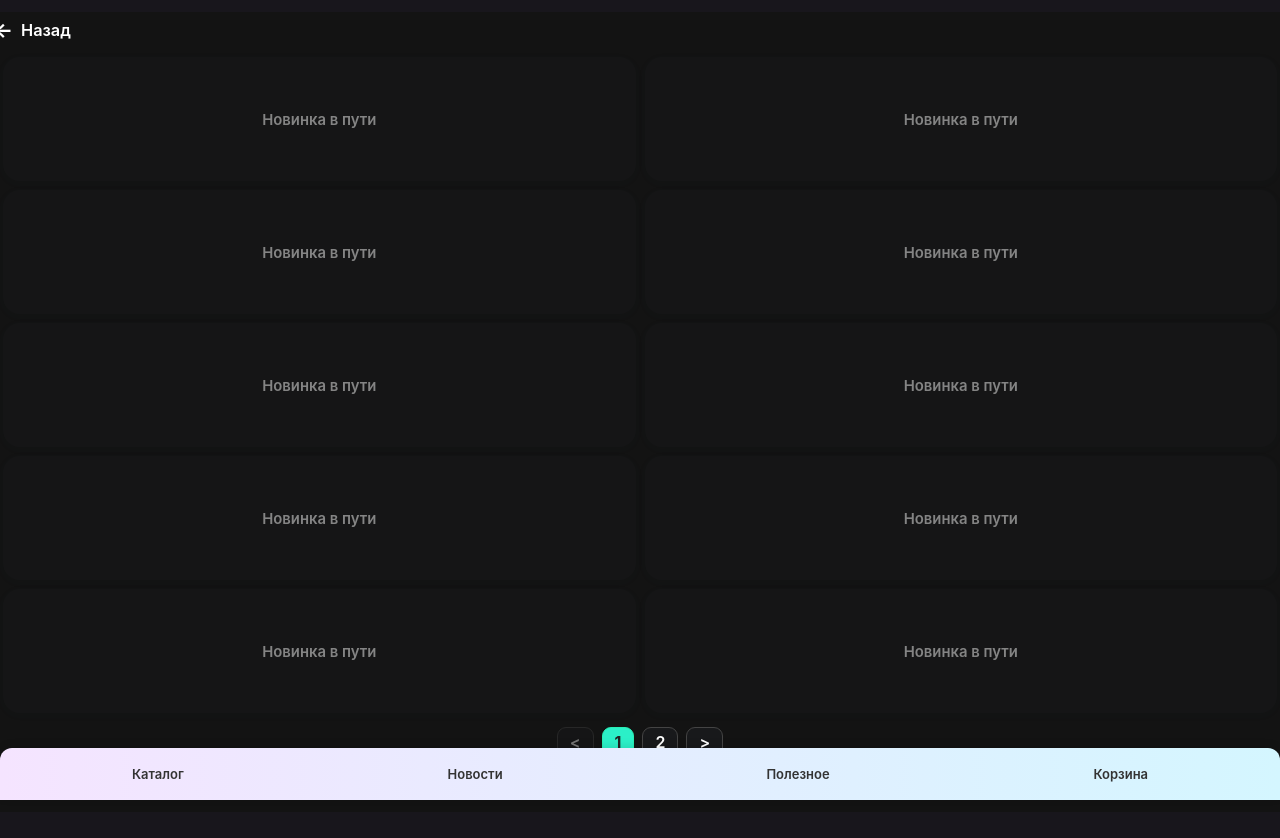
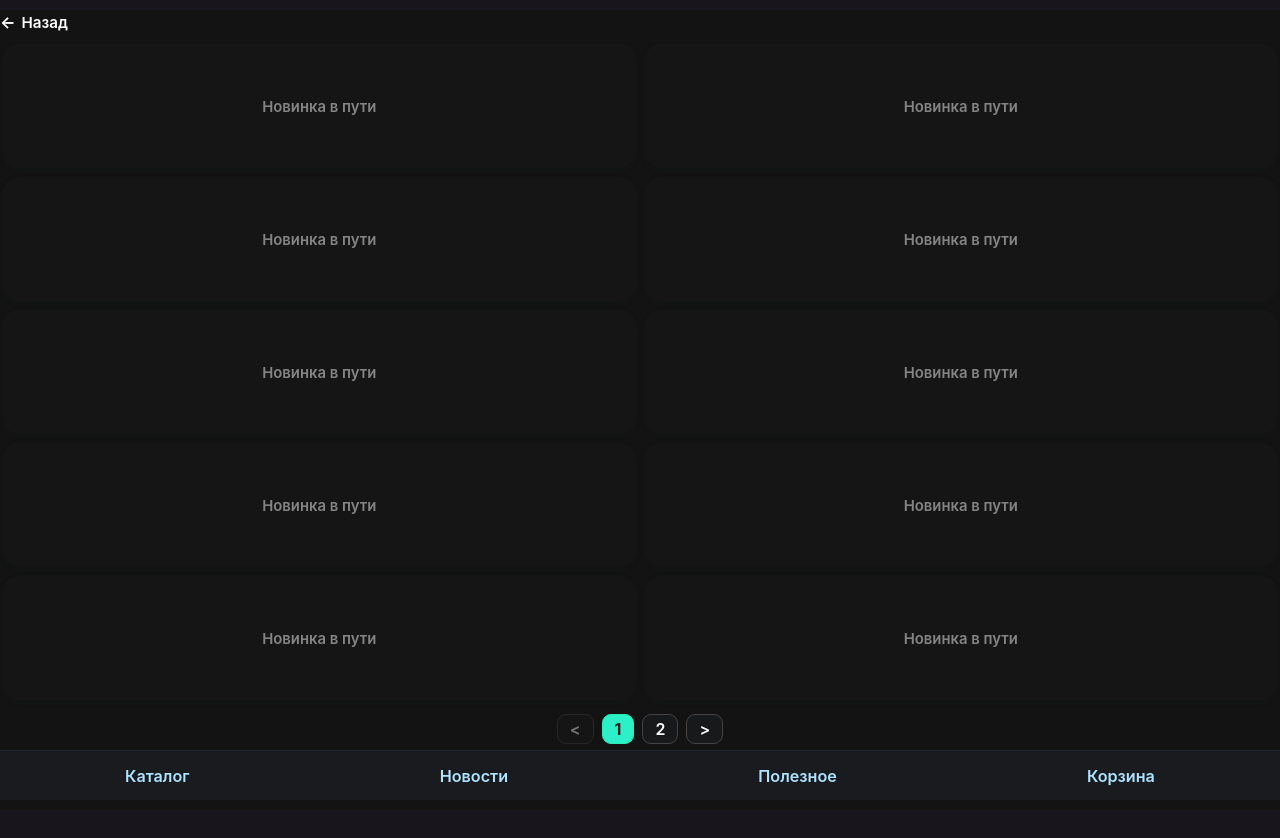
Before and after one commit to AlexSalavat/facade-stone-app, a React (Vite) app: page /category/aftercare in a window 1280 px wide. Shown: the top 838 px of the page. Built offline with nearby package versions, Linux system fonts and the light colour scheme.

Commit message:
Реализована сетка 2x5 карточек с placehold

```diff
--- a/src/components/BackButton.jsx
+++ b/src/components/BackButton.jsx
@@ -5,8 +5,14 @@ import "../styles/BackButton.css";
 const BackButton = ({ to = -1, label = "Назад", className = "" }) => {
   const navigate = useNavigate();
   return (
-    <button className={`back-btn ${className}`} onClick={() => navigate(to)}>
-      <span className="back-arrow">←</span> {label}
+    <button
+      className={`back-btn ${className}`}
+      onClick={() => navigate(to)}
+      tabIndex={0}
+      type="button"
+    >
+      <span className="back-arrow">←</span>
+      {label}
     </button>
   );
 };
--- a/src/components/shared/BottomNav.jsx
+++ b/src/components/shared/BottomNav.jsx
@@ -1,6 +1,6 @@
 import React from "react";
 import { useNavigate, useLocation } from "react-router-dom";
-import '../../styles/BottomNav.css';
+import "../../styles/BottomNav.css";
 
 const navItems = [
   { label: "Каталог", path: "/catalog" },
@@ -20,6 +20,8 @@ const BottomNav = () => {
           key={item.path}
           onClick={() => navigate(item.path)}
           className={location.pathname.startsWith(item.path) ? "active" : ""}
+          type="button"
+          tabIndex={0}
         >
           {item.label}
         </button>
--- a/src/styles/BackButton.css
+++ b/src/styles/BackButton.css
@@ -1,25 +1,38 @@
 .back-btn {
   display: flex;
   align-items: center;
-  gap: 4px;
+  gap: 3px;
   background: none;
   color: #fff;
   border: none;
-  font-size: 1.02rem;
+  font-size: 0.95rem; /* меньше размер */
   font-weight: 600;
-  padding: 6px 0 7px 0;
+  padding: 2px 0 4px 0; /* компактнее */
   cursor: pointer;
-  margin-top: 12px;   /* Добавлен верхний отступ! */
-  margin-bottom: 6px; /* Чуть увеличил нижний */
-  margin-left: -6px;
-  transition: color 0.14s;
+  margin-top: 10px;
+  margin-bottom: 5px;
+  margin-left: 0;
+  outline: none;
+  border-radius: 8px;
+  transition: color 0.12s, background 0.11s;
+  user-select: none;
 }
+
 .back-btn:active {
-  color: #47ffab;
+  color: #1be88c;
+  background: none;
 }
+
+.back-btn:focus {
+  color: #fff;
+  background: none;
+  outline: none;
+  box-shadow: none;
+}
+
 .back-arrow {
-  font-size: 1.22em;
-  margin-right: 4px;
+  font-size: 1.07em;
+  margin-right: 3px;
   display: inline-block;
   font-weight: 700;
 }
--- a/src/styles/BottomNav.css
+++ b/src/styles/BottomNav.css
@@ -1,28 +1,42 @@
 .bottom-nav {
   position: fixed;
   bottom: 0;
-  width: 100%;
-  background: linear-gradient(90deg, #f5e4ff, #d4f6ff);
+  left: 0;
+  right: 0;
+  height: 50px;
+  background: #191b1e;
   display: flex;
   justify-content: space-around;
-  padding: 10px 0;
-  box-shadow: 0 -2px 8px rgba(0, 0, 0, 0.1);
-  z-index: 100;
-  border-top-left-radius: 12px;
-  border-top-right-radius: 12px;
+  align-items: center;
+  border-top: 1.5px solid #23272b;
+  z-index: 12;
 }
 
 .bottom-nav button {
   background: none;
   border: none;
-  font-size: 13px;
-  color: #333;
-  display: flex;
-  flex-direction: column;
-  align-items: center;
+  outline: none;
+  color: #aee3ff;
+  font-size: 1.01rem;
+  font-weight: 600;
+  padding: 5px 11px;
+  border-radius: 10px;
+  cursor: pointer;
+  transition: color 0.13s, background 0.12s;
+  margin: 0 2px;
+  box-shadow: none;
+  user-select: none;
 }
 
-.bottom-nav .active {
-  color: #000;
-  font-weight: bold;
+.bottom-nav button.active,
+.bottom-nav button:active {
+  color: #1be88c;
+  background: none;
 }
+
+.bottom-nav button:focus {
+  color: #aee3ff;
+  outline: none;
+  background: none;
+  box-shadow: none;
+}
```
